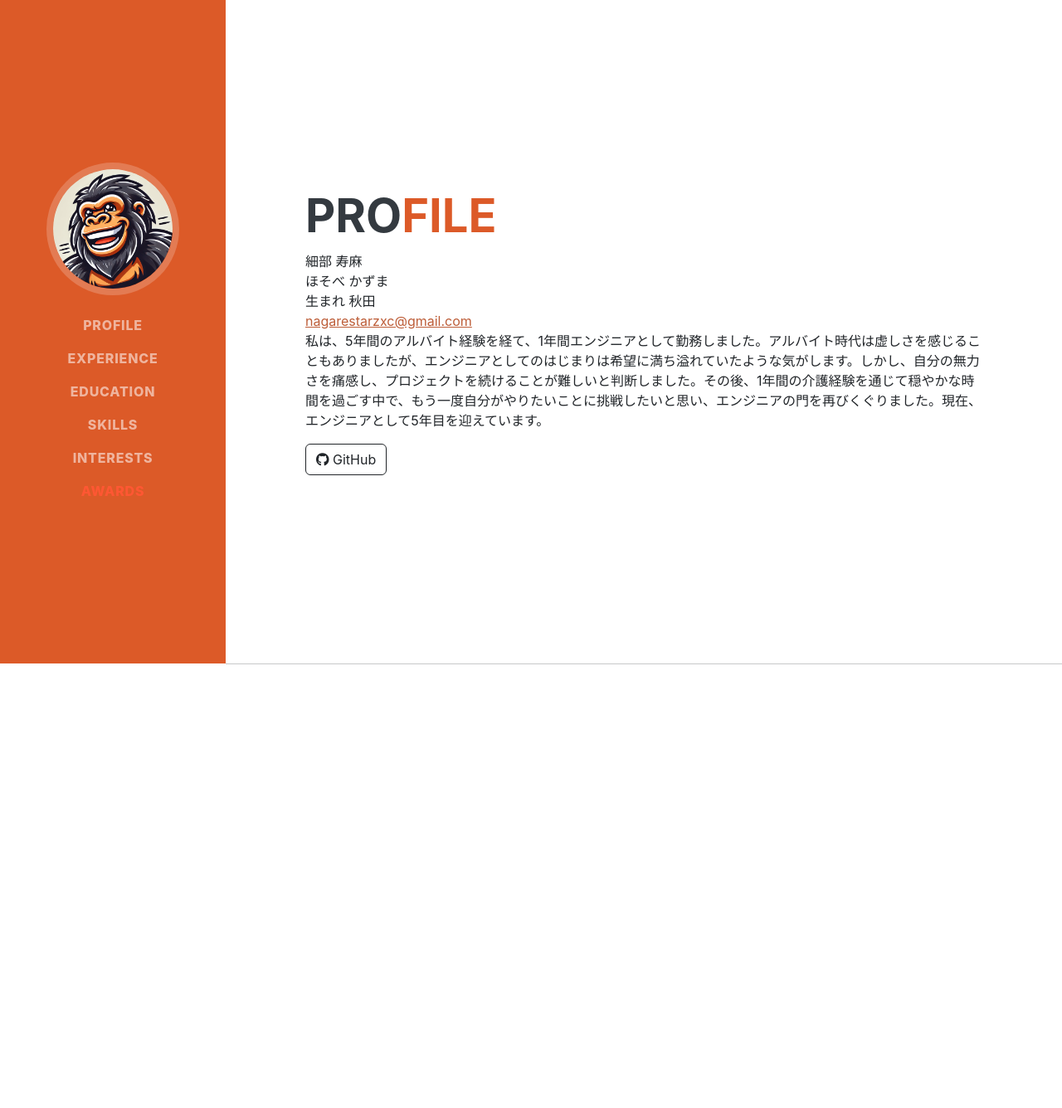
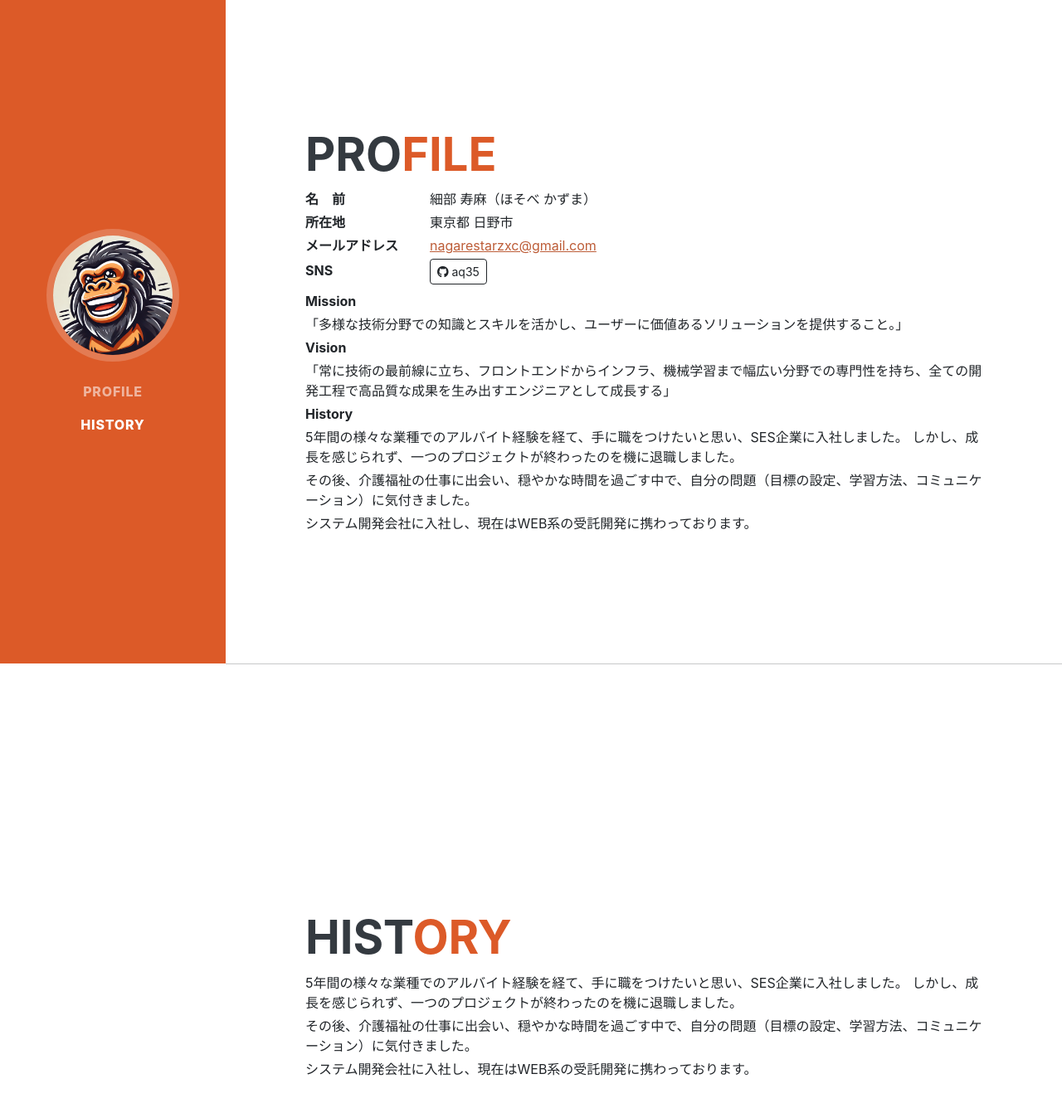
Before and after one commit to aq35/liftpromy, a Vue app in the folder liftpromy/: page / in a window 1280 px wide. Shown: the top 1336 px of the page at 83% size. Before the commit the page ends 801 px from the top, so only its background shows below. Built offline with nearby package versions, Linux system fonts and the light colour scheme.

Commit message:
Update Profile.vue

```diff
--- a/liftpromy/src/components/Profile.vue
+++ b/liftpromy/src/components/Profile.vue
@@ -23,7 +23,6 @@
             </div>
         </nav>
         <div class="container-fluid p-0">
-            <!-- プロフィール -->
             <section class="resume-section" id="profile">
                 <div class="resume-section-content">
                     <div class="relative max-w-screen-xl w-full mx-auto xl:px-5">
@@ -32,28 +31,74 @@
                                 <div class="sm:max-w-[480px]">
                                     <h2 class="text-4xl font-bold md:text-5xl">PRO<span class="text-primary">FILE</span>
                                     </h2>
-                                    <p class="mb-0">
-                                        細部 寿麻
-                                    </p>
-                                    <p class="mb-0">
-                                        ほそべ かずま
-                                    </p>
-                                    <p class="mb-0">
-                                        生まれ 秋田
-                                    </p>
-                                    <p class="mb-0">
-                                        <a href="mailto:name@email.com">nagarestarzxc@gmail.com</a>
-                                    </p>
-
+                                    <p class="mb-1"><strong class="d-inline-block" style="width: 150px;">名　前</strong>細部
+                                        寿麻（ほそべ かずま）</p>
+                                    <p class="mb-1"><strong class="d-inline-block" style="width: 150px;">所在地</strong>東京都
+                                        日野市</p>
+                                    <p class="mb-1"><strong class="d-inline-block"
+                                            style="width: 150px;">メールアドレス</strong><a
+                                            href="mailto:nagarestarzxc@gmail.com">nagarestarzxc@gmail.com</a></p>
+                                    <p class="mb-1"><strong class="d-inline-block" style="width: 150px;">SNS</strong><a
+                                            href="mailto:nagarestarzxc@gmail.com">
+                                            <a class="btn btn-sm btn-outline-dark" href="https://github.com/aq35"
+                                                target="_blank">
+                                                <i class="fab fa-github"></i> aq35
+                                            </a>
+                                        </a></p>
+                                    <p class="mb-2"></p>
                                     <div class="sm:max-w-[480px]">
-                                        <p class="mt-6 text-gray-700 leading-relaxed">
-                                            私は、5年間のアルバイト経験を経て、1年間エンジニアとして勤務しました。アルバイト時代は虚しさを感じることもありましたが、エンジニアとしてのはじまりは希望に満ち溢れていたような気がします。しかし、自分の無力さを痛感し、プロジェクトを続けることが難しいと判断しました。その後、1年間の介護経験を通じて穏やかな時間を過ごす中で、もう一度自分がやりたいことに挑戦したいと思い、エンジニアの門を再びくぐりました。現在、エンジニアとして5年目を迎えています。
+                                        <p class="mb-1"><strong class="d-inline-block"
+                                                style="width: 150px;">Mission</strong></p>
+                                        <p class="mb-1 text-gray-700 leading-relaxed">
+                                            「多様な技術分野での知識とスキルを活かし、ユーザーに価値あるソリューションを提供すること。」
+                                        </p>
+                                        <p class="mb-1"><strong class="d-inline-block"
+                                                style="width: 150px;">Vision</strong></p>
+                                        <p class="mb-1 text-gray-700 leading-relaxed">
+                                            「常に技術の最前線に立ち、フロントエンドからインフラ、機械学習まで幅広い分野での専門性を持ち、全ての開発工程で高品質な成果を生み出すエンジニアとして成長する」
+                                        </p>
+                                        <p class="mb-1"><strong class="d-inline-block"
+                                                style="width: 150px;">History</strong></p>
+                                        <p class="mb-1 text-gray-700 leading-relaxed">
+                                            5年間の様々な業種でのアルバイト経験を経て、手に職をつけたいと思い、SES企業に入社しました。
+                                            しかし、成長を感じられず、一つのプロジェクトが終わったのを機に退職しました。
+                                        </p>
+                                        <p class="mb-1 text-gray-700 leading-relaxed">
+                                            その後、介護福祉の仕事に出会い、穏やかな時間を過ごす中で、自分の問題（目標の設定、学習方法、コミュニケーション）に気付きました。
+                                        </p>
+                                        <p class="mb-1 text-gray-700 leading-relaxed">
+                                            システム開発会社に入社し、現在はWEB系の受託開発に携わっております。
                                         </p>
                                     </div>
+                                </div>
+                            </div>
+                        </div>
+                    </div>
+                </div>
+            </section>
+            <hr class="m-0" />
 
-                                    <a class="btn btn-outline-dark" href="https://github.com/aq35" target="_blank">
-                                        <i class="fab fa-github"></i> GitHub
-                                    </a>
+            <!-- プロフィール -->
+            <section class="resume-section" id="history">
+                <div class="resume-section-content">
+                    <div class="relative max-w-screen-xl w-full mx-auto xl:px-5">
+                        <div class="relative w-full grid gap-12 lg:grid-cols-2">
+                            <div class="w-full flex justify-center items-center px-5 xl:px-0">
+                                <div class="sm:max-w-[480px]">
+                                    <h2 class="text-4xl font-bold md:text-5xl">Hist<span class="text-primary">ory</span>
+                                    </h2>
+                                    <div class="sm:max-w-[480px]">
+                                        <p class="mb-1 text-gray-700 leading-relaxed">
+                                            5年間の様々な業種でのアルバイト経験を経て、手に職をつけたいと思い、SES企業に入社しました。
+                                            しかし、成長を感じられず、一つのプロジェクトが終わったのを機に退職しました。
+                                        </p>
+                                        <p class="mb-1 text-gray-700 leading-relaxed">
+                                            その後、介護福祉の仕事に出会い、穏やかな時間を過ごす中で、自分の問題（目標の設定、学習方法、コミュニケーション）に気付きました。
+                                        </p>
+                                        <p class="mb-1 text-gray-700 leading-relaxed">
+                                            システム開発会社に入社し、現在はWEB系の受託開発に携わっております。
+                                        </p>
+                                    </div>
                                 </div>
                             </div>
                         </div>
@@ -240,12 +285,12 @@
 import { ref, onMounted, onUnmounted } from 'vue';
 
 const sections = [
-    { id: 'profile', name: 'PROFILE' },
-    { id: 'experience', name: 'Experience' },
-    { id: 'education', name: 'Education' },
-    { id: 'skills', name: 'Skills' },
-    { id: 'interests', name: 'Interests' },
-    { id: 'awards', name: 'Awards' },
+    { id: 'profile', name: 'Profile' },
+    { id: 'history', name: 'History' },
+    // { id: 'education', name: 'Education' },
+    // { id: 'skills', name: 'Skills' },
+    // { id: 'interests', name: 'Interests' },
+    // { id: 'awards', name: 'Awards' },
 ];
 
 const activeSection = ref('');
@@ -280,7 +325,7 @@ onUnmounted(() => {
 <style scoped>
 .nav-link.active {
     font-weight: bold;
-    color: #ff5733 !important;
+    color: #ffffff !important;
     /* 強調表示の色を指定 */
 }
 </style>
```
